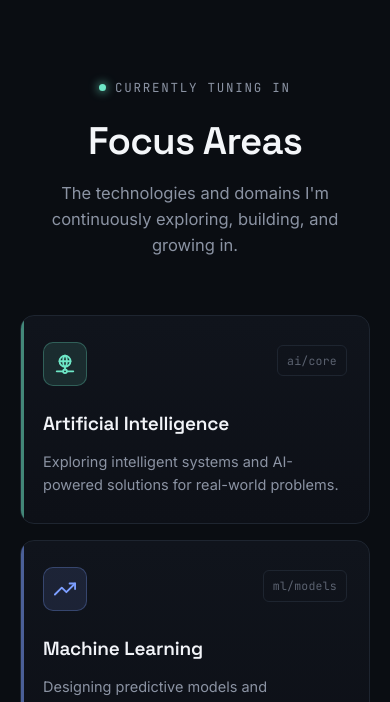
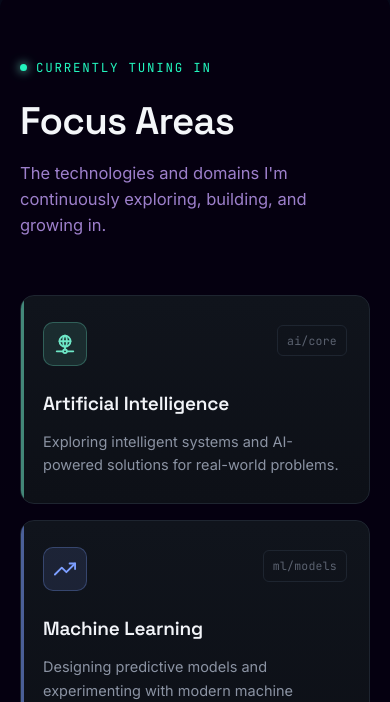
Before and after one commit to nuralamjoy/my_portfolio, a React (Vite) app: page / in a window 390 px wide. Shown: the part 5822-6524 px from the top of the page. Built offline with nearby package versions, Linux system fonts and the light colour scheme.

Commit message:
design focus heading

```diff
--- a/src/components/About/FocusArea/FocusArea.jsx
+++ b/src/components/About/FocusArea/FocusArea.jsx
@@ -8,17 +8,17 @@ export default function FocusArea() {
 
   return (
     <section
-      className="bg-[#0a0d12] px-5 py-20 md:px-8 md:py-28"
+      className="bg-[#050010] max-w-[1200px] m-auto rounded-2xl px-5 py-15 md:px-8 md:py-28"
       aria-labelledby="fa-heading"
     >
       <div className="mx-auto max-w-[1200px]">
         {/* Section Header */}
-        <div className="mx-auto mb-14 max-w-[640px] text-center md:mb-[72px]">
+        <div className=" mb-14 max-w-[640px]  md:mb-[72px]">
           <span
-            className="relative mb-[22px] inline-flex items-center gap-2.5 pl-4 text-[12.5px] uppercase tracking-[0.14em] text-[#8b93a3]"
+            className="relative mb-[22px] inline-flex items-center gap-2.5 pl-4 text-[12.5px] uppercase tracking-[0.14em] text-[#23f6be]"
             style={{ fontFamily: "'JetBrains Mono', monospace" }}
           >
-            <span className="absolute left-0 h-[7px] w-[7px] rounded-full bg-[#6ee7c7] shadow-[0_0_10px_1px_rgba(110,231,199,0.7)]" />
+            <span className="absolute left-0 h-[7px] w-[7px] rounded-full bg-[#23f6be] shadow-[0_0_10px_1px_rgba(110,231,199,0.7)]" />
             Currently tuning in
           </span>
 
@@ -31,7 +31,7 @@ export default function FocusArea() {
           </h2>
 
           <p
-            className="m-0 text-[16.5px] font-normal leading-[1.6] text-[#8b93a3]"
+            className="m-0 text-[16.5px] font-normal leading-[1.6] text-[var(--txt2)]"
             style={{ fontFamily: "'Inter', sans-serif" }}
           >
             The technologies and domains I'm continuously exploring, building,
```
